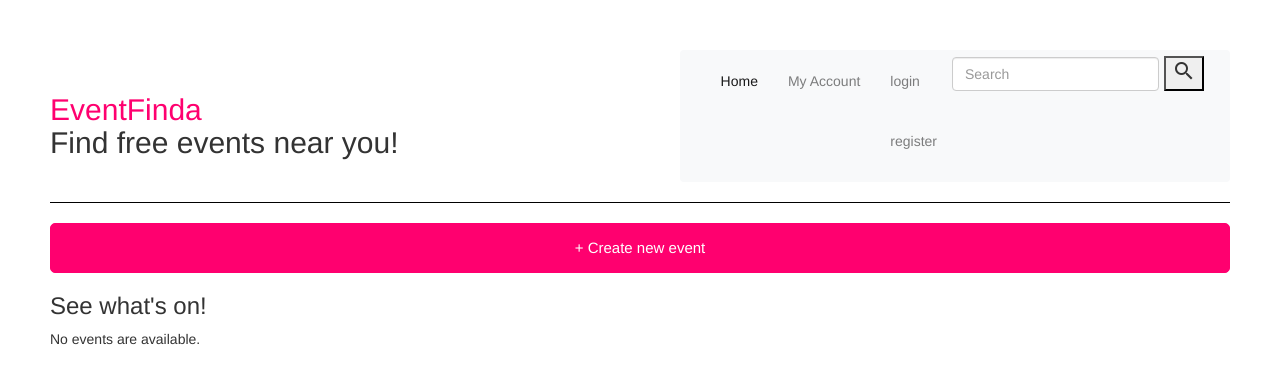
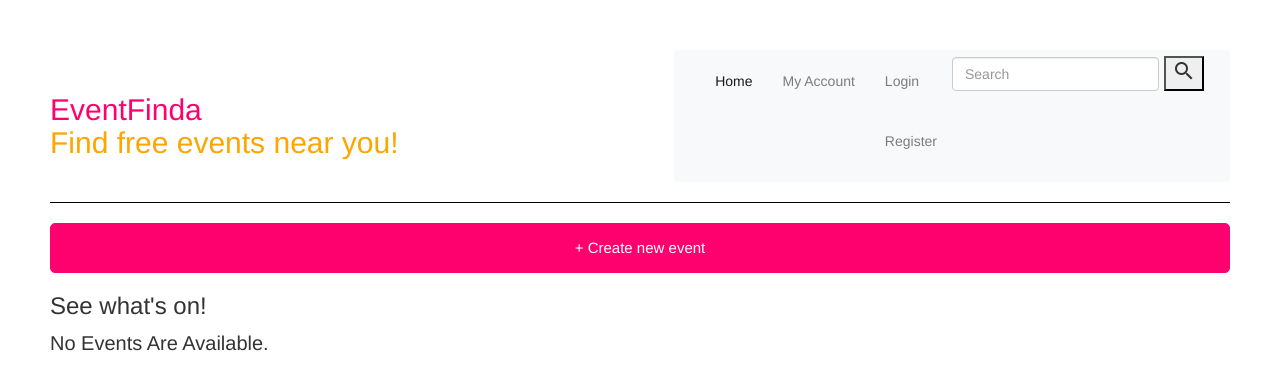
Before and after one commit to angelamac999/event-finding-app-ang, a Django app: template eventFinderApp/templates/eventFinderApp/index.html in a window 1280 px wide. Shown: the top 390 px of the page. Run offline with Django 3.2, Linux system fonts and the light colour scheme; the template is opened without the code that fills it, so the values that code supplies are empty; parts of the project's set-up code (start-up, migrations or seed data) failed here and were passed over; some libraries are stand-ins or nearby versions.

Commit message:
tweaks and edit user added

```diff
--- a/static/eventFinderApp/style.css
+++ b/static/eventFinderApp/style.css
@@ -14,6 +14,7 @@ h1 {
 
 h2 {
     margin: 0;
+    color: orange;
 }
 
 header {
@@ -26,11 +27,28 @@ header {
 
 nav a {
     margin: 0 10px;
+    text-transform: capitalize;
 }
 
 a {
     color: #ff006f;
 }
+
+p {
+    font-size: 20px;
+    text-transform: capitalize;
+}
+
+h4 {
+    font-size: 20px;
+    margin:0 0 10px;
+}
+
+h6 {
+    font-size: 20px;
+    color: green;
+}
+
 
 #new-event {
     width: 100%;
```
